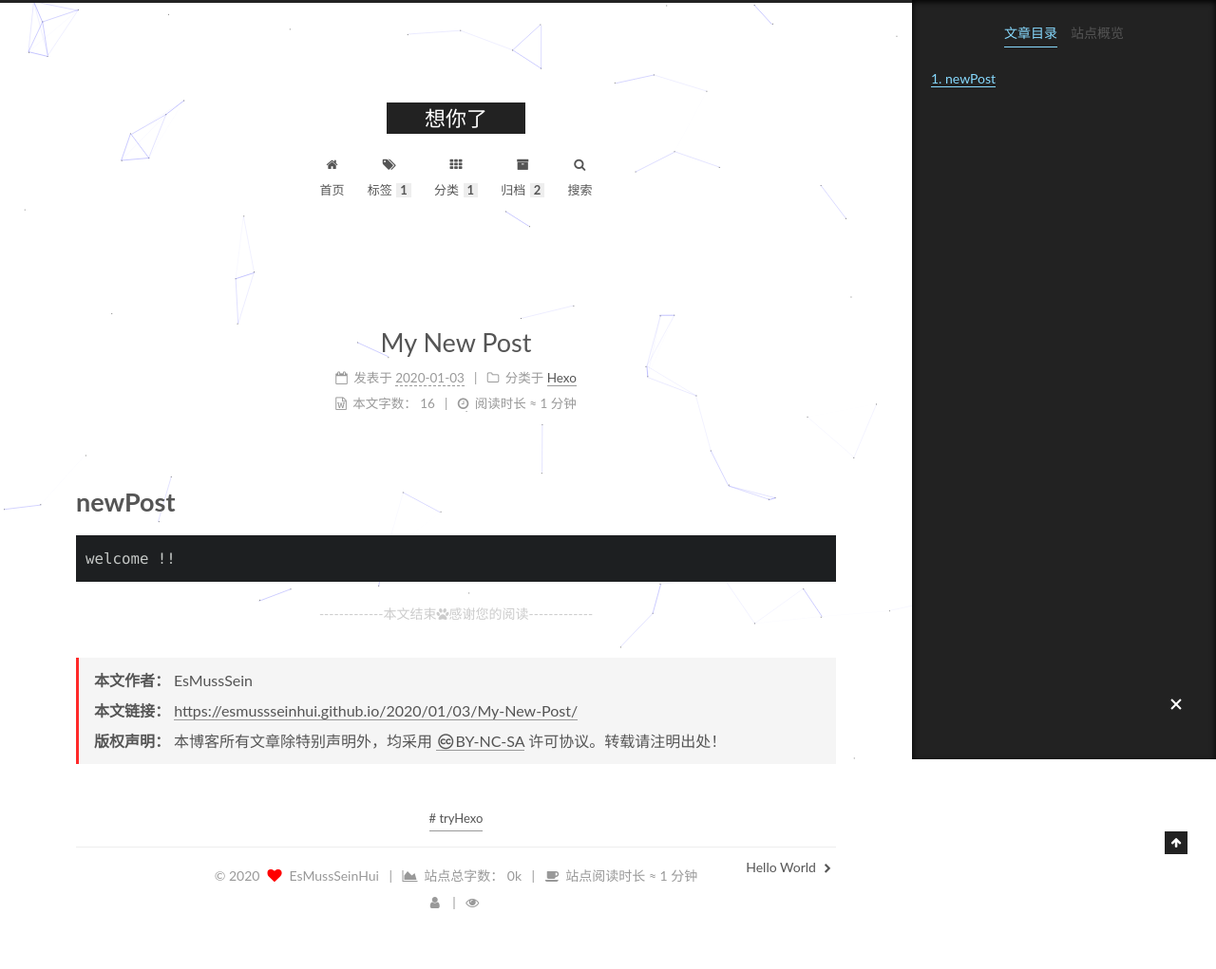
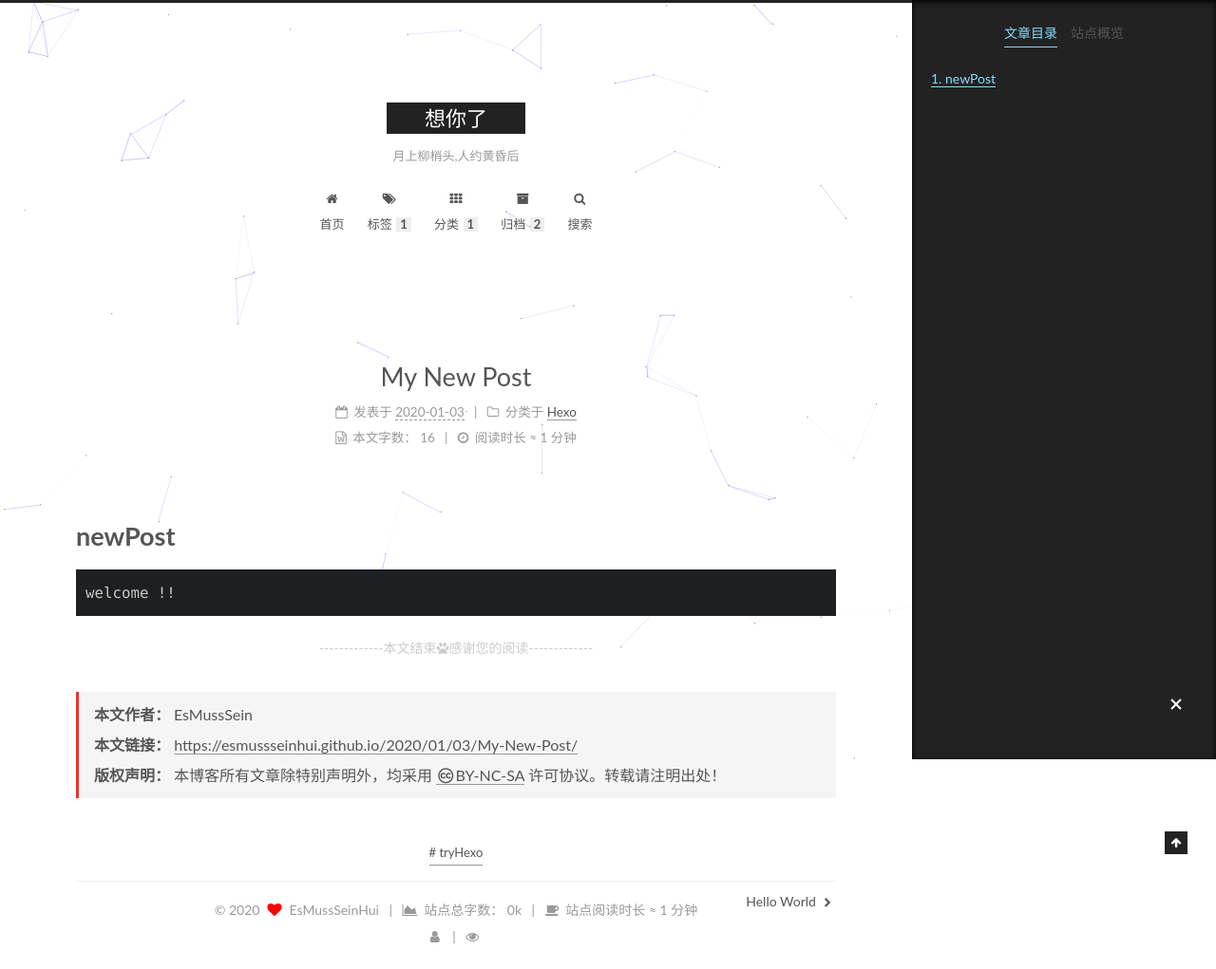
Before and after one commit to EsMussSeinHui/EsMussSeinHui.github.io, a plain HTML site: page 2020/01/03/My-New-Post/index.html in a window 1280 px wide. Shown: the whole page at 95% size. Before the commit the page ends 985 px from the top, so only its background shows below. Drawn offline with Linux system fonts and the light colour scheme; some packages are replaced by stand-ins of ours; no server answers; animation ran at ten frames a second; a script that the page names is missing.

Commit message:
repair prev 'hexo d'

```diff
--- a/2020/01/03/My-New-Post/index.html
+++ b/2020/01/03/My-New-Post/index.html
@@ -119,6 +119,7 @@
         <span class="logo-line-after"><i></i></span>
       </a>
     </div>
+        <p class="site-subtitle">月上柳梢头,人约黄昏后</p>
   </div>
 
   <div class="site-nav-toggle">
```
Also changed, not shown: 2020/01/05/hello-world/index.html (+1 -0 lines), archives/2020/01/index.html (+1 -0 lines), archives/2020/index.html (+1 -0 lines), archives/index.html (+1 -0 lines), categories/Hexo/index.html (+1 -0 lines), categories/index.html (+1 -0 lines), index.html (+1 -0 lines), tags/index.html (+1 -0 lines), tags/tryHexo/index.html (+1 -0 lines).
